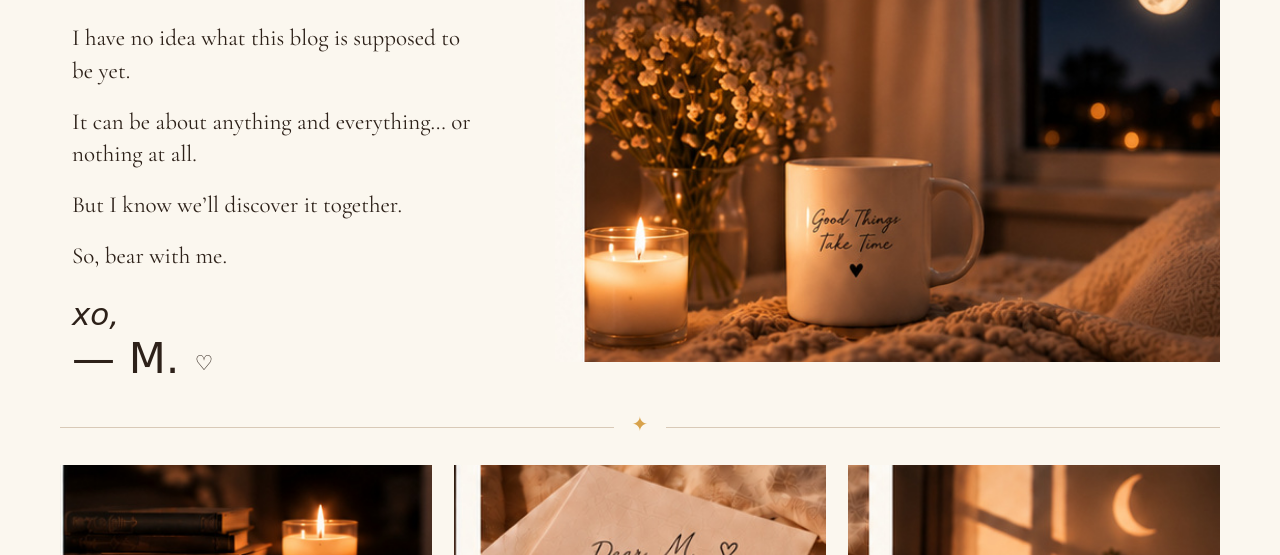
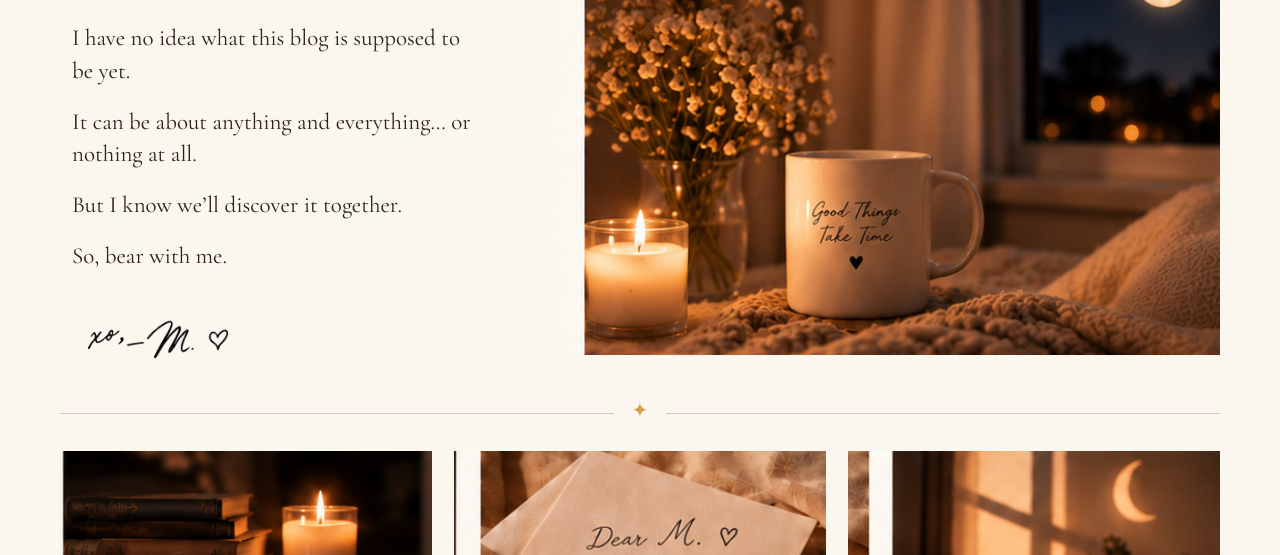
Before and after one commit to mbeforebed/mbeforebed.github.io, a plain HTML site: page index.html in a window 1280 px wide. Shown: the part 245-800 px from the top of the page. Drawn offline with nearby package versions, Linux system fonts and the light colour scheme; a web font is replaced by a local one.

Commit message:
Add files via upload

```diff
--- a/index.html
+++ b/index.html
@@ -29,7 +29,7 @@
     <p>It can be about anything and everything… or nothing at all.</p>
     <p>But I know we’ll discover it together.</p>
     <p>So, bear with me.</p>
-    <div class="sign"><em>xo,</em><span>— M. <small class="sig-heart">♡</small></span></div>
+    <div class="signature"><img src="signature.png" alt="xo, — M. ♡"></div>
   </div>
   <figure class="hero-photo"><img src="hero-cozy.jpg" alt="Cozy bedside scene with mug, candle, flowers and a full moon"></figure>
 </section>
--- a/styles.css
+++ b/styles.css
@@ -135,3 +135,13 @@ a{color:inherit;text-decoration:none}
 @media(max-width:560px){
   .brand img{width:300px;max-width:86vw;margin:auto}
 }
+
+/* Final approved handwritten signature lock. */
+.signature img, .signature-img{
+  display:block;
+  width:165px;
+  max-width:100%;
+  height:auto;
+  object-fit:contain;
+  object-position:left center;
+}
```
Also changed, not shown: signature.png (added).
